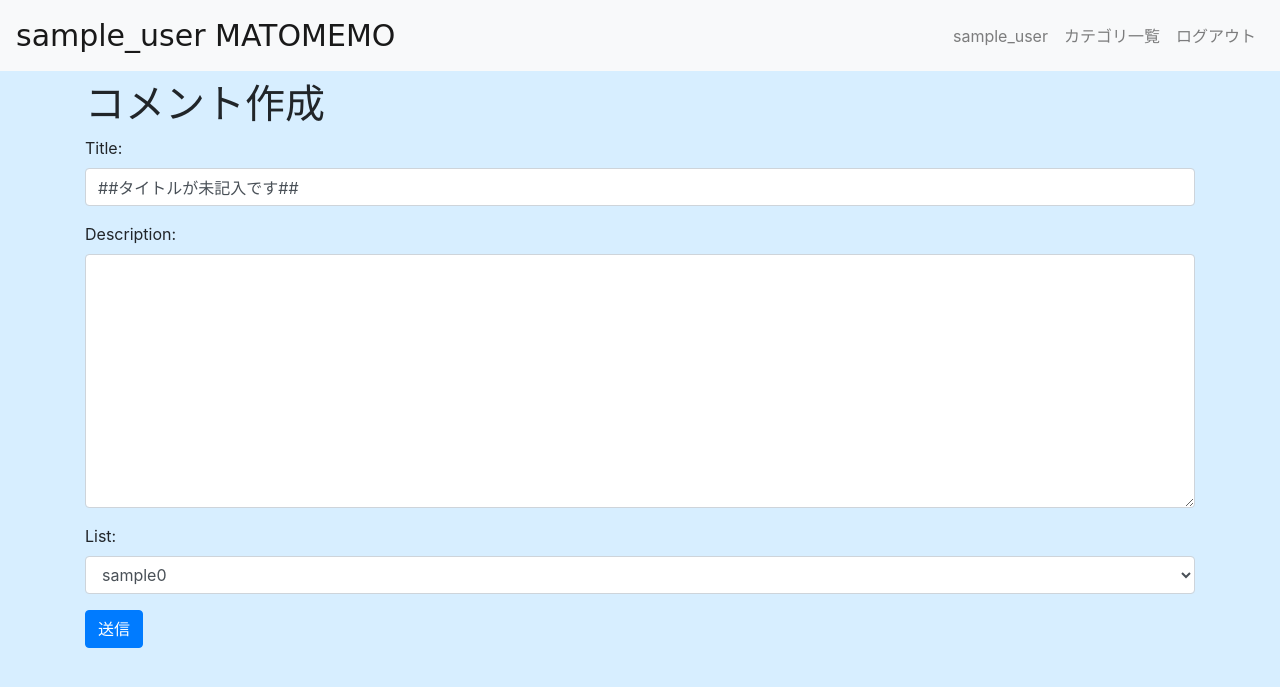
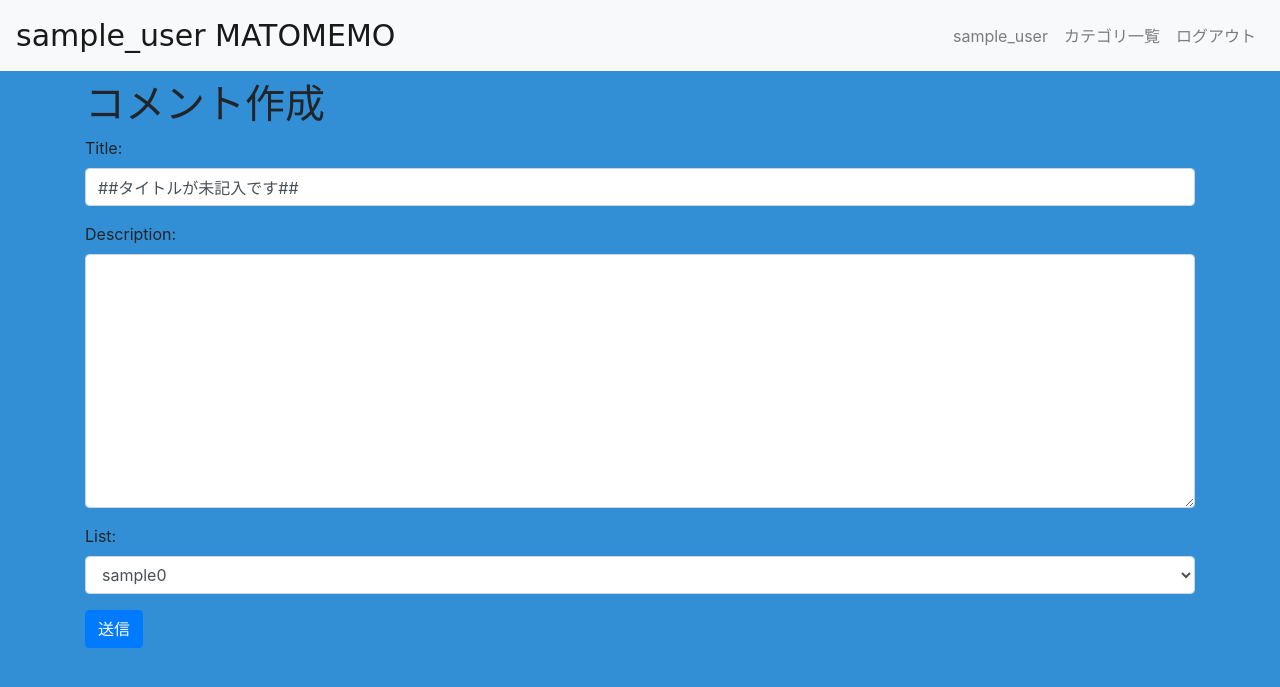
Before and after one commit to nekopanchi0423/mincha, a Django app: page /kanban/cards/create/ in a window 1280 px wide. Shown: the top 687 px of the page. Run offline with Django 4.2, Linux system fonts and the light colour scheme; a user stored in the database is signed in; data comes from the database, SQL or seed files in the repository; some libraries are stand-ins or nearby versions.

Commit message:
cssの修正

```diff
--- a/kanban/static/kanban/custom.css
+++ b/kanban/static/kanban/custom.css
@@ -5,7 +5,7 @@ body a.navbar-brand{
 
 body {
     padding-top: 80px;
-    background-color: #D7EEFF;
+    background-color: #328fd6;
 }
 
 .border-bottom{
@@ -18,5 +18,5 @@ body {
 
 .list {
     width: 250px;
-    height: 100%;
+    height: 50%;
 }
```
